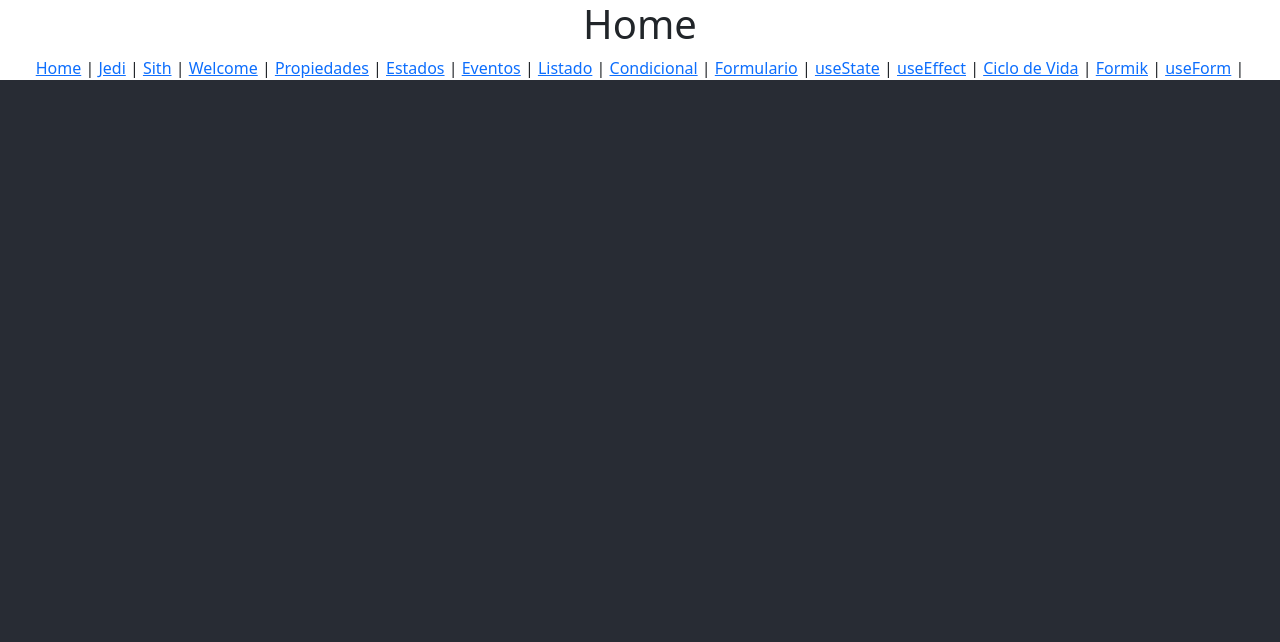
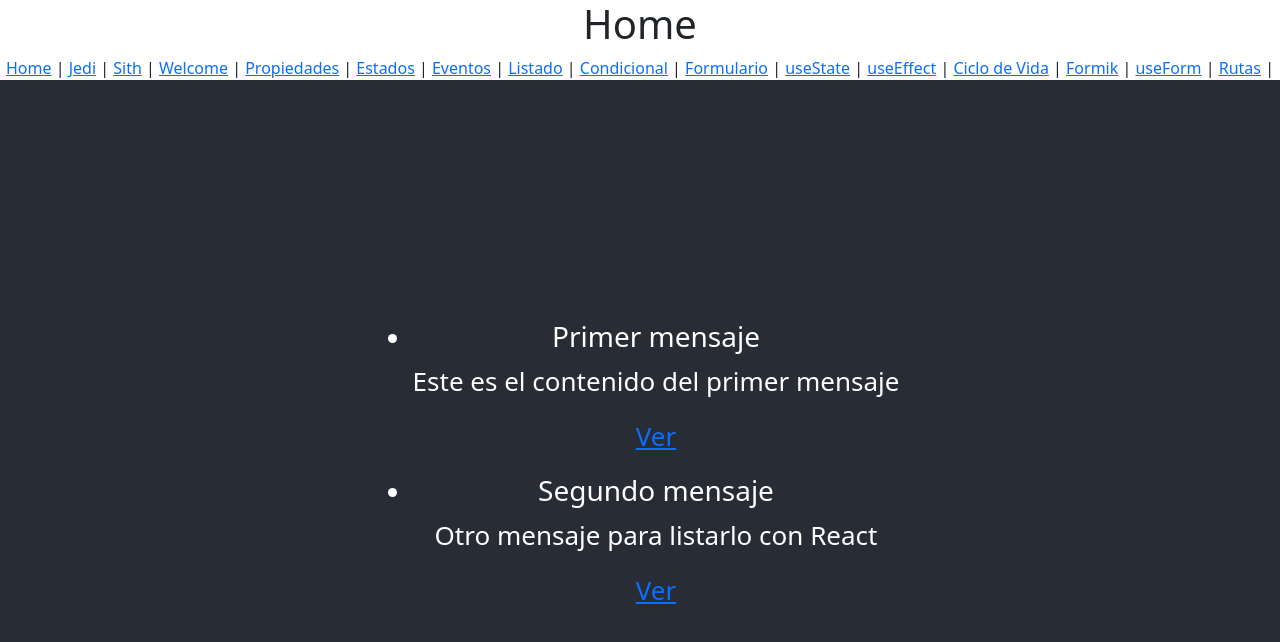
Before and after one commit to pepesan/ejemplos-react-jsx, a React (Create React App) app: page /rutas in a window 1280 px wide. Shown: the top 642 px of the page. Built offline with nearby package versions, Linux system fonts and the light colour scheme.

Commit message:
ejemplo de listado detalle con rutas por enlace y de manera programática

```diff
--- a/src/App.js
+++ b/src/App.js
@@ -1,4 +1,3 @@
-import logo from './logo.svg';
 import './App.css';
 import Jedi from './componentes/Jedi';
 import Sith from './componentes/Sith';
@@ -15,13 +14,14 @@ import FormFormik from "./componentes/formik/FormFormik";
 import 'bootstrap/dist/css/bootstrap.min.css';
 import EjemploUserForm from "./componentes/useForm/EjemploUseForm";
 import {
-  BrowserRouter,
   Routes,
   Route,
   Link
 } from "react-router-dom";
 import HomeComponent from "./componentes/Home/HomeComponent";
 import Propiedades from "./componentes/propiedades/Propiedades";
+import RutasListado from "./componentes/rutas/RutasListado";
+import RutasDetalle from "./componentes/rutas/RutasDetalle";
 
 function App() {
   return (
@@ -44,6 +44,7 @@ function App() {
           <Link to="/ciclovida">Ciclo de Vida</Link> |{" "}
           <Link to="/formik">Formik</Link> |{" "}
           <Link to="/useForm">useForm</Link> |{" "}
+          <Link to="/rutas">Rutas</Link> |{" "}
         </nav>
       </div>
       <header className="App-header">
@@ -63,6 +64,8 @@ function App() {
         <Route path="/usoEffect" element={<UsoEffect/>} />
         <Route path="/formik" element={<FormFormik/>} />
         <Route path="/useForm" element={<EjemploUserForm/>} />
+        <Route path="/rutas" element={<RutasListado/>} />
+        <Route path="/rutas/:itemId" element={<RutasDetalle />} />
       </Routes>
       </header>
     </div>
--- /dev/null
+++ b/src/componentes/rutas/RutasDetalle.jsx
@@ -0,0 +1,16 @@
+import {Link, useParams, useNavigate} from "react-router-dom";
+
+export default function RutasDetalle() {
+    let params = useParams();
+    let navigate = useNavigate();
+    const handleClick = () => navigate("../rutas", { replace: true });
+    return (
+        <div>
+            <Link to={`/rutas`}>Volver</Link>
+            <h2>Detalle: {params.itemId}</h2>
+            <button type="button" onClick={handleClick}>
+                Volver Programáticamente
+            </button>
+        </div>
+    );
+}
--- /dev/null
+++ b/src/componentes/rutas/RutasListado.jsx
@@ -0,0 +1,37 @@
+import React from 'react';
+import {Link} from "react-router-dom";
+
+class RutasListado extends React.Component {
+    constructor(props) {
+        super(props);
+        this.state = {
+            datos: [
+                {
+                    id: 1,
+                    title: 'Primer mensaje',
+                    content: 'Este es el contenido del primer mensaje'
+                },
+                {
+                    id: 2,
+                    title: 'Segundo mensaje',
+                    content: 'Otro mensaje para listarlo con React'
+                },
+            ]
+        }
+    }
+    render() {
+        return (
+            <ul>
+                {this.state.datos.map((item) =>
+                    <li key={item.id}>
+                        <h3>{item.title}</h3>
+                        <p>{item.content}</p>
+                        <p><Link to={`/rutas/${item.id}`}>Ver</Link></p>
+                    </li>
+                )}
+            </ul>
+        );
+    }
+}
+
+export default RutasListado;
```
